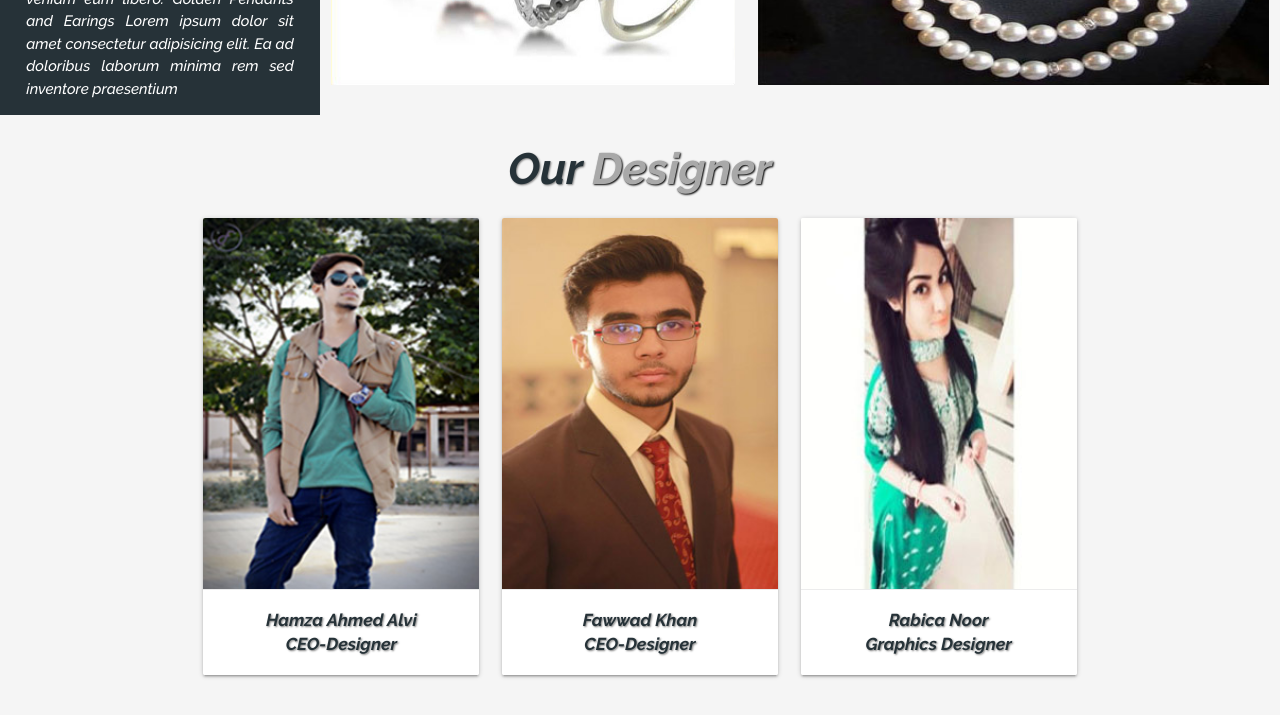
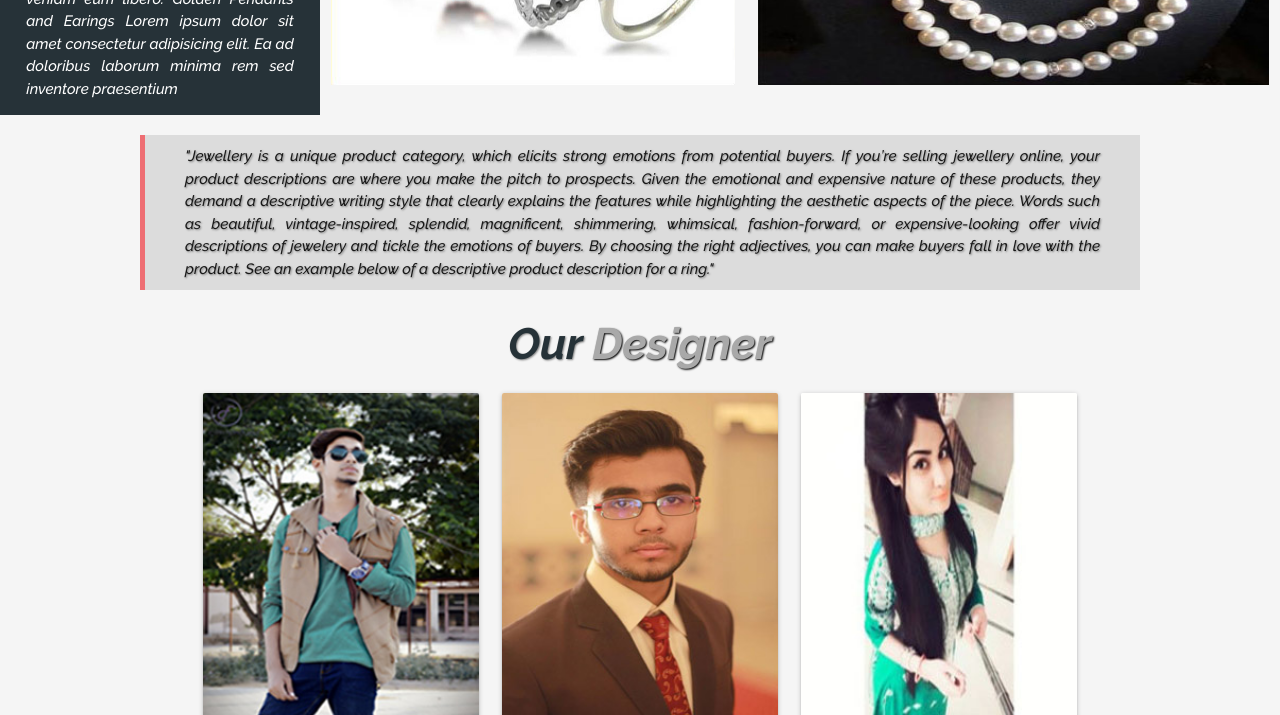
Before and after one commit to hamzaalvi1/Royal-Jewelry, a plain HTML site: page html/clients.html in a window 1280 px wide. Shown: the part 900-1615 px from the top of the page. Drawn offline with nearby package versions, Linux system fonts and the light colour scheme.

Commit message:
add some changes

```diff
--- a/css/client.css
+++ b/css/client.css
@@ -209,3 +209,13 @@ color: darkgrey
   height: 38px;
   font-family:'Raleway-Medium' ;
 }
+blockquote{
+  font-family: "Raleway-MediumItalic";
+    text-align: justify;
+    padding: 10px 40px;
+    text-shadow: 1px 1px 2px grey;
+    background-color: gainsboro;
+    max-width: 1000px ;
+    display: block;
+    margin: 15px auto
+}
--- a/html/clients.html
+++ b/html/clients.html
@@ -90,6 +90,11 @@
 
         </div>
       </div>
+      <blockquote>
+        "Jewellery is a unique product category, which elicits strong emotions from potential buyers. If you’re selling jewellery online, your product descriptions are where you make the pitch to prospects. Given the emotional and expensive nature of these products, they demand a descriptive writing style
+         that clearly explains the features while highlighting the aesthetic aspects of the piece. Words such as beautiful, vintage-inspired, splendid, magnificent, shimmering, whimsical, fashion-forward, or expensive-looking offer vivid descriptions of jewelery and tickle the emotions of buyers. By choosing the right adjectives, you can make
+          buyers fall in love with the product. See an example below of a descriptive product description for a ring."
+      </blockquote>
 </section>
 <section class="our-designer">
   <div class="container">
@@ -134,6 +139,7 @@
          </div>
 
 </section>
+
 
 <div class="row">
   <h3 class="brands">Our <span> Brands </span></h3>
```
Also changed, not shown: css/shop.css (line endings or trailing spaces).
